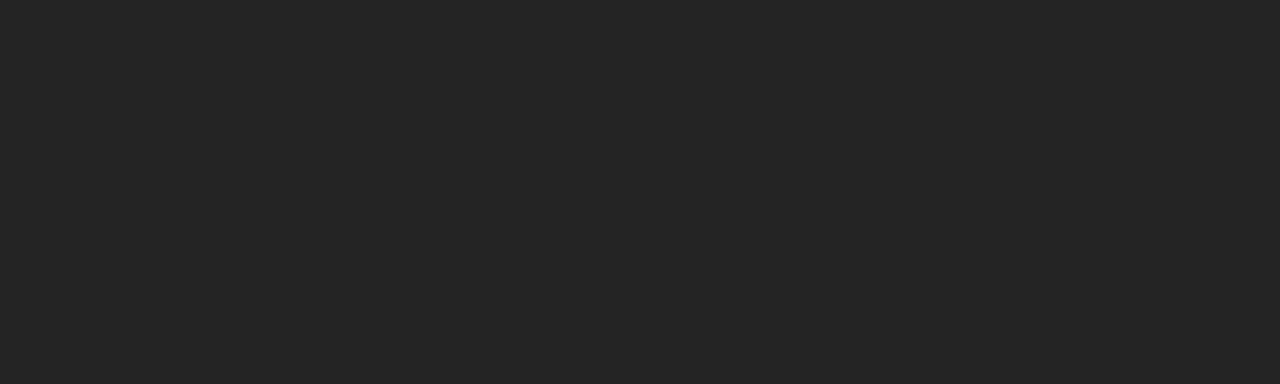
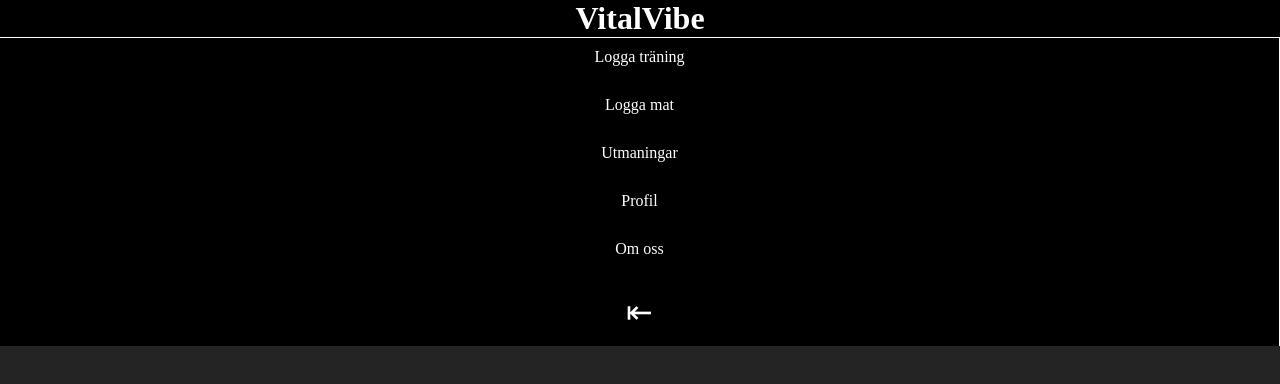
Before and after one commit to johnsson84/VitalVibe_Frontend, a React (Vite) app: page /home in a window 1280 px wide. Before the commit this address had no page. Shown: the top 384 px of the page. Built offline with nearby package versions, Linux system fonts and the light colour scheme.

Commit message:
added temporary home page

```diff
--- a/src/VitalVibeApp.jsx
+++ b/src/VitalVibeApp.jsx
@@ -9,6 +9,7 @@ import { LoginProvider } from "./components/login/Login";
 // PAGES
 import Loginpage from "./pages/loginpage/Loginpage";
 import TrainingPage from "./pages/trainingPage/TrainingPage";
+import HomePage from "./pages/HomePage";
 
 function VitalVibeApp() {
   return (
@@ -21,6 +22,8 @@ function VitalVibeApp() {
               {/* <Route path="/register" element={<RegisterPage />}></Route> */}
               {/* <Route path="forgot-password" element={<ForgotPasswordPage />}></Route> */}
               <Route path="/training" element={<TrainingPage />}></Route>
+              <Route path="/home" element={<HomePage />}></Route>
+
             </Routes>
           </BrowserRouter>
         </LoginProvider>
--- /dev/null
+++ b/src/pages/HomePage.jsx
@@ -0,0 +1,25 @@
+// PAGES
+import Header from "../components/header/Header";
+import Sidebar from "../components/sidebar/Sidebar";
+
+// CSS
+//import "./HomePage.css";
+
+const HomePage = () => {
+
+
+
+    return (
+        <main>
+
+            <div className="homeMain">
+                   <Header></Header>
+                    <Sidebar></Sidebar>
+            </div>
+
+
+        </main>
+    )
+}
+
+export default HomePage;
```
